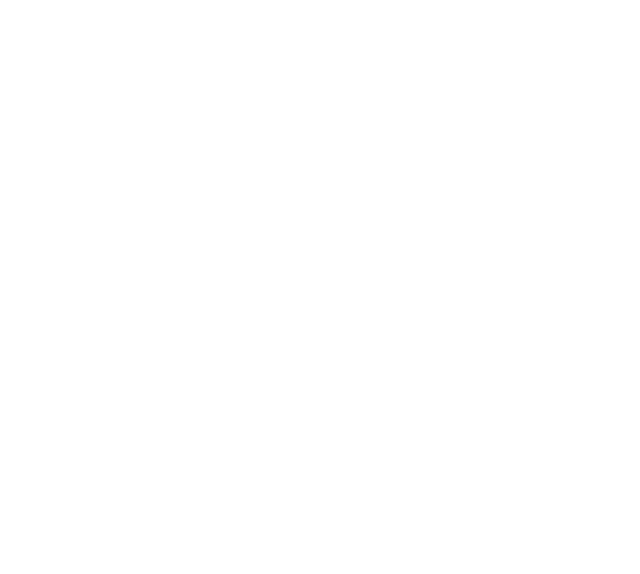
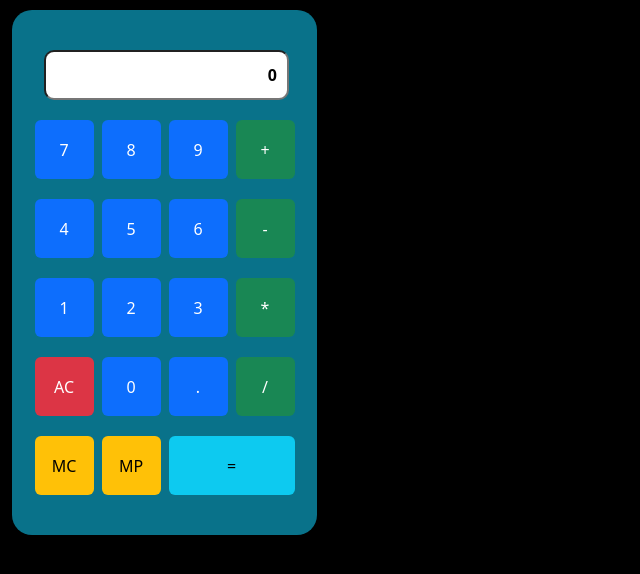
Before and after one commit to 524RC/js-calculator, a plain HTML site: page index.html in a window 1280 px wide. Shown: the whole page, without its empty margins (0-640 px from the left). Drawn offline with nearby package versions, Linux system fonts and the light colour scheme; a small style sheet from the web is missing.

Commit message:
added html structure

```diff
--- a/index.html
+++ b/index.html
@@ -9,26 +9,52 @@
 
   <!-- Bootstrap CSS v5.2.1 -->
   <link href="https://cdn.jsdelivr.net/npm/bootstrap@5.3.2/dist/css/bootstrap.min.css" rel="stylesheet"
-    integrity="sha384-iYQeCzEYFbKjA/T2uDLTpkwGzCiq6soy8tYaI1GyVh/UjpbCx/TYkiZhlZB6+fzT" crossorigin="anonymous">
-
+    crossorigin="anonymous">
+  <link href="style.css" rel="stylesheet">
 </head>
 
 <body>
   <div class="container text-center">
     <div class="calc-container">
-
-
-
+      <div class="row justify-content-center">
+        <form name="calc">
+          <input type="text" id="entry" class="entry text-end" value="0" readonly>
+        </form>
+      </div>
+      <div class="row justify-content-center">
+        <button type="button" class="btn btn-primary numBut" onclick="numButPress(7)">7</button>
+        <button type="button" class="btn btn-primary numBut" onclick="numButPress(8)">8</button>
+        <button type="button" class="btn btn-primary numBut" onclick="numButPress(9)">9</button>
+        <button type="button" class="btn btn-success mathBut" onclick="mathButPress('+')">+</button>
+      </div>
+      <div class="row justify-content-center">
+        <button type="button" class="btn btn-primary numBut" onclick="numButPress(4)">4</button>
+        <button type="button" class="btn btn-primary numBut" onclick="numButPress(5)">5</button>
+        <button type="button" class="btn btn-primary numBut" onclick="numButPress(6)">6</button>
+        <button type="button" class="btn btn-success mathBut" onclick="mathButPress('-')">-</button>
+      </div>
+      <div class="row justify-content-center">
+        <button type="button" class="btn btn-primary numBut" onclick="numButPress(1)">1</button>
+        <button type="button" class="btn btn-primary numBut" onclick="numButPress(2)">2</button>
+        <button type="button" class="btn btn-primary numBut" onclick="numButPress(3)">3</button>
+        <button type="button" class="btn btn-success mathBut" onclick="mathButPress('*')">*</button>
+      </div>
+      <div class="row justify-content-center">
+        <button type="button" class="btn btn-danger numBut" onclick="clearButPress()">AC</button>
+        <button type="button" class="btn btn-primary numBut" onclick="numButPress(0)">0</button>
+        <button type="button" class="btn btn-primary numBut" onclick="numButPress('.')">.</button>
+        <button type="button" class="btn btn-success mathBut" onclick="mathButPress('/')">/</button>
+      </div>
+      <div class="row justify-content-center">
+        <button type="button" class="btn btn-warning numBut" onclick="copyButPress()">MC</button>
+        <button type="button" class="btn btn-warning numBut" onclick="pasteButPress()">MP</button>
+        <button type="button" class="btn btn-info equalBut" onclick="equalButPress()">=</button>
+      </div>
 
     </div>
   </div>
 
-  <script src="https://cdn.jsdelivr.net/npm/@popperjs/core@2.11.6/dist/umd/popper.min.js"
-    integrity="sha384-oBqDVmMz9ATKxIep9tiCxS/Z9fNfEXiDAYTujMAeBAsjFuCZSmKbSSUnQlmh/jp3" crossorigin="anonymous">
-  </script>
-
-  <script src="https://cdn.jsdelivr.net/npm/bootstrap@5.3.2/dist/js/bootstrap.min.js"
-    integrity="sha384-7VPbUDkoPSGFnVtYi0QogXtr74QeVeeIs99Qfg5YCF+TidwNdjvaKZX19NZ/e6oz" crossorigin="anonymous">
+  <script src="https://cdn.jsdelivr.net/npm/bootstrap@5.3.2/dist/js/bootstrap.min.js" crossorigin="anonymous">
   </script>
 </body>
 
--- a/style.css
+++ b/style.css
@@ -23,19 +23,19 @@ body{
     margin-bottom:10px;
 }
 .numBut{
-    height:50px;
-    width:50px;
+    height:59px;
+    width:59px;
     margin:10px 4px;
     border: none !important;
 }
 .mathBut{
-    height:50px;
-    width:50px;
+    height:59px;
+    width:59px;
     margin:10px 4px;
     border: none !important;
 }
 .equalBut{
-    height:50px;
+    height:59px;
     width:126px;
     margin: 10px 4px;
     border: none !important;
```
